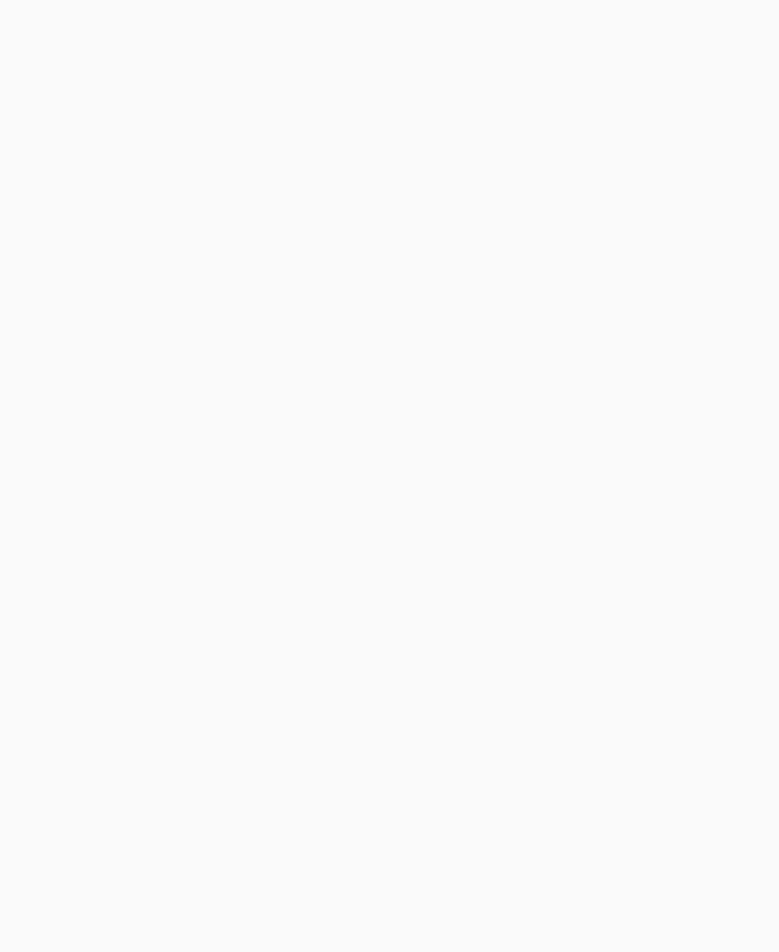
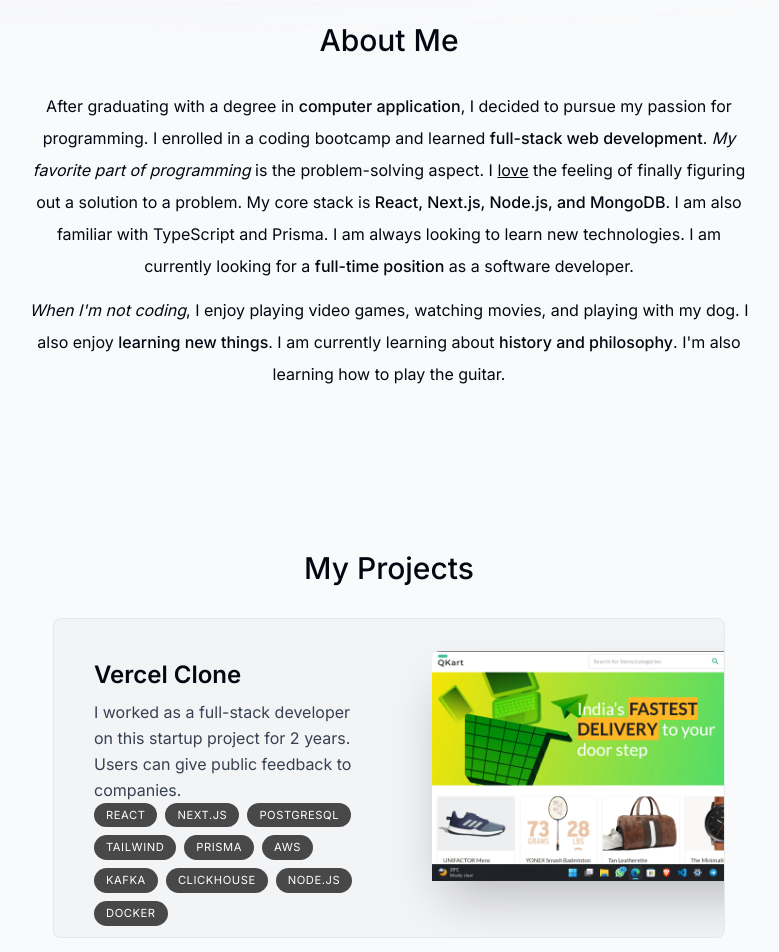
Before and after one commit to vishalp-65/next_portfolio, a Next.js app: page / in a window 1280 px wide. Shown: the part 800-1752 px from the top of the page, without its empty margins (251-1030 px from the left). Before the commit the page ends 800 px from the top, so only its background shows below. Built offline with nearby package versions, Linux system fonts and the light colour scheme.

Commit message:
added project section and about with animation

```diff
--- a/app/page.tsx
+++ b/app/page.tsx
@@ -1,9 +1,15 @@
+import About from "@/components/about";
 import Intro from "@/components/intro";
+import Projects from "@/components/projects";
+import SectionDivider from "@/components/section-divider";
 
 export default function Home() {
     return (
         <main className="flex flex-col items-center px-4">
             <Intro />
+            <SectionDivider />
+            <About />
+            <Projects />
         </main>
     );
 }
--- /dev/null
+++ b/components/about.tsx
@@ -0,0 +1,48 @@
+/* eslint-disable react/no-unescaped-entities */
+"use client";
+
+import React from "react";
+import SectionHeading from "./section-heading";
+import { motion } from "framer-motion";
+
+export default function About() {
+    return (
+        <motion.section
+            className="mb-28 max-w-[45rem] text-center leading-8 sm:mb-40 scroll-mt-28"
+            initial={{ opacity: 0, y: 100 }}
+            animate={{ opacity: 1, y: 0 }}
+            transition={{ delay: 0.175 }}
+            id="about"
+        >
+            <SectionHeading>About me</SectionHeading>
+            <p className="mb-3">
+                After graduating with a degree in{" "}
+                <span className="font-medium">computer application</span>, I
+                decided to pursue my passion for programming. I enrolled in a
+                coding bootcamp and learned{" "}
+                <span className="font-medium">full-stack web development</span>.{" "}
+                <span className="italic">My favorite part of programming</span>{" "}
+                is the problem-solving aspect. I{" "}
+                <span className="underline">love</span> the feeling of finally
+                figuring out a solution to a problem. My core stack is{" "}
+                <span className="font-medium">
+                    React, Next.js, Node.js, and MongoDB
+                </span>
+                . I am also familiar with TypeScript and Prisma. I am always
+                looking to learn new technologies. I am currently looking for a{" "}
+                <span className="font-medium">full-time position</span> as a
+                software developer.
+            </p>
+
+            <p>
+                <span className="italic">When I'm not coding</span>, I enjoy
+                playing video games, watching movies, and playing with my dog. I
+                also enjoy{" "}
+                <span className="font-medium">learning new things</span>. I am
+                currently learning about{" "}
+                <span className="font-medium">history and philosophy</span>. I'm
+                also learning how to play the guitar.
+            </p>
+        </motion.section>
+    );
+}
--- /dev/null
+++ b/components/project.tsx
@@ -0,0 +1,71 @@
+"use client";
+
+import { useRef } from "react";
+import { projectsData } from "@/lib/data";
+import Image from "next/image";
+import { motion, useScroll, useTransform } from "framer-motion";
+
+type ProjectProps = (typeof projectsData)[number];
+
+export default function Project({
+    title,
+    description,
+    tags,
+    imageUrl,
+}: ProjectProps) {
+    const ref = useRef<HTMLDivElement>(null);
+    const { scrollYProgress } = useScroll({
+        target: ref,
+        offset: ["0 1", "1.33 1"],
+    });
+    const scaleProgess = useTransform(scrollYProgress, [0, 1], [0.8, 1]);
+    const opacityProgess = useTransform(scrollYProgress, [0, 1], [0.6, 1]);
+
+    return (
+        <motion.div
+            ref={ref}
+            style={{
+                scale: scaleProgess,
+                opacity: opacityProgess,
+            }}
+            className="group mb-3 sm:mb-8 last:mb-0"
+        >
+            <section className="bg-gray-100 max-w-[42rem] border border-black/5 rounded-lg overflow-hidden sm:pr-8 relative sm:h-[20rem] hover:bg-gray-200 transition sm:group-even:pl-8 dark:text-white dark:bg-white/10 dark:hover:bg-white/20">
+                <div className="pt-4 pb-7 px-5 sm:pl-10 sm:pr-2 sm:pt-10 sm:max-w-[50%] flex flex-col h-full sm:group-even:ml-[18rem]">
+                    <h3 className="text-2xl font-semibold">{title}</h3>
+                    <p className="mt-2 leading-relaxed text-gray-700 dark:text-white/70">
+                        {description}
+                    </p>
+                    <ul className="flex flex-wrap mt-4 gap-2 sm:mt-auto">
+                        {tags.map((tag, index) => (
+                            <li
+                                className="bg-black/[0.7] px-3 py-1 text-[0.7rem] uppercase tracking-wider text-white rounded-full dark:text-white/70"
+                                key={index}
+                            >
+                                {tag}
+                            </li>
+                        ))}
+                    </ul>
+                </div>
+
+                <Image
+                    src={imageUrl}
+                    alt="Project I worked on"
+                    quality={95}
+                    className="absolute hidden sm:block top-8 -right-40 w-[28.25rem] rounded-t-lg shadow-2xl
+        transition
+        group-hover:scale-[1.04]
+        group-hover:-translate-x-3
+        group-hover:translate-y-3
+        group-hover:-rotate-2
+
+        group-even:group-hover:translate-x-3
+        group-even:group-hover:translate-y-3
+        group-even:group-hover:rotate-2
+
+        group-even:right-[initial] group-even:-left-40"
+                />
+            </section>
+        </motion.div>
+    );
+}
--- /dev/null
+++ b/components/projects.tsx
@@ -0,0 +1,21 @@
+"use client";
+
+import React from "react";
+import SectionHeading from "./section-heading";
+import { projectsData } from "@/lib/data";
+import Project from "./project";
+
+export default function Projects() {
+    return (
+        <section id="projects" className="scroll-mt-28 mb-28">
+            <SectionHeading>My projects</SectionHeading>
+            <div>
+                {projectsData.map((project, index) => (
+                    <React.Fragment key={index}>
+                        <Project {...project} />
+                    </React.Fragment>
+                ))}
+            </div>
+        </section>
+    );
+}
--- /dev/null
+++ b/components/section-divider.tsx
@@ -0,0 +1,15 @@
+"use client";
+
+import React from "react";
+import { motion } from "framer-motion";
+
+export default function SectionDivider() {
+    return (
+        <motion.div
+            className="bg-gray-200 my-24 h-16 w-1 rounded-full hidden sm:block dark:bg-opacity-20"
+            initial={{ opacity: 0, y: 100 }}
+            animate={{ opacity: 1, y: 0 }}
+            transition={{ delay: 0.125 }}
+        ></motion.div>
+    );
+}
--- /dev/null
+++ b/components/section-heading.tsx
@@ -0,0 +1,13 @@
+import React from "react";
+
+type SectionHeadingProps = {
+  children: React.ReactNode;
+};
+
+export default function SectionHeading({ children }: SectionHeadingProps) {
+  return (
+    <h2 className="text-3xl font-medium capitalize mb-8 text-center">
+      {children}
+    </h2>
+  );
+}
```
